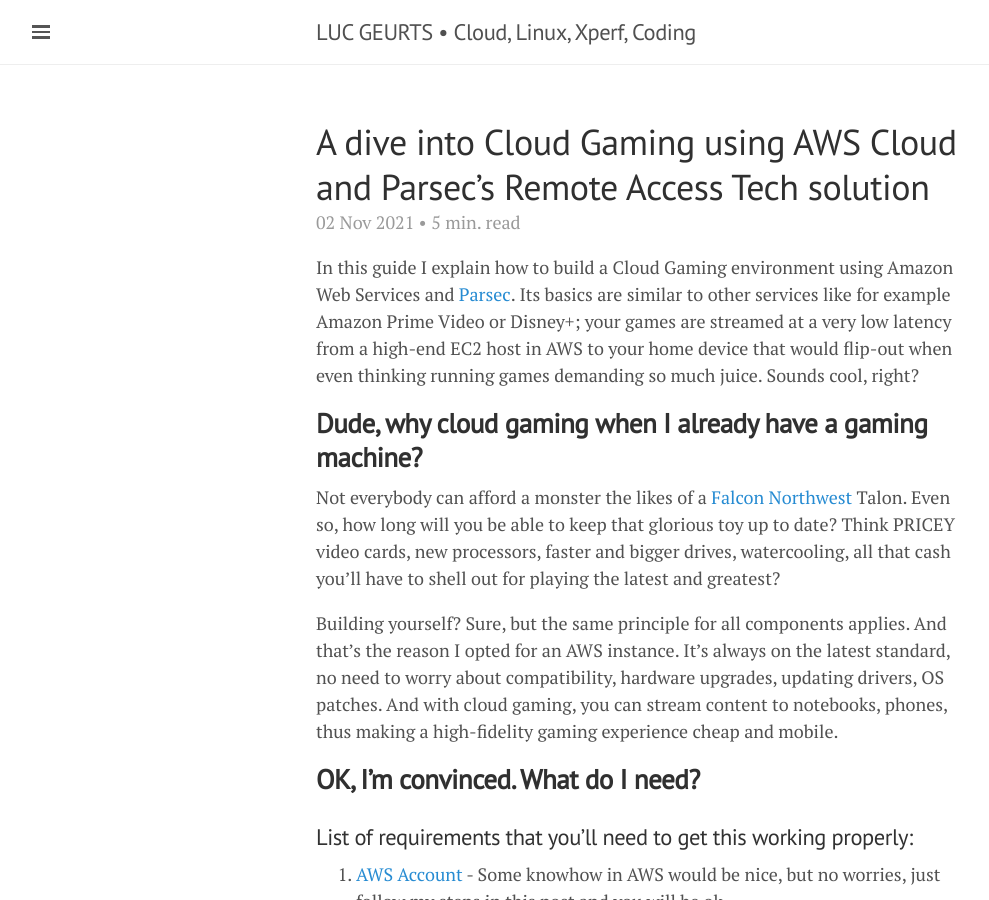
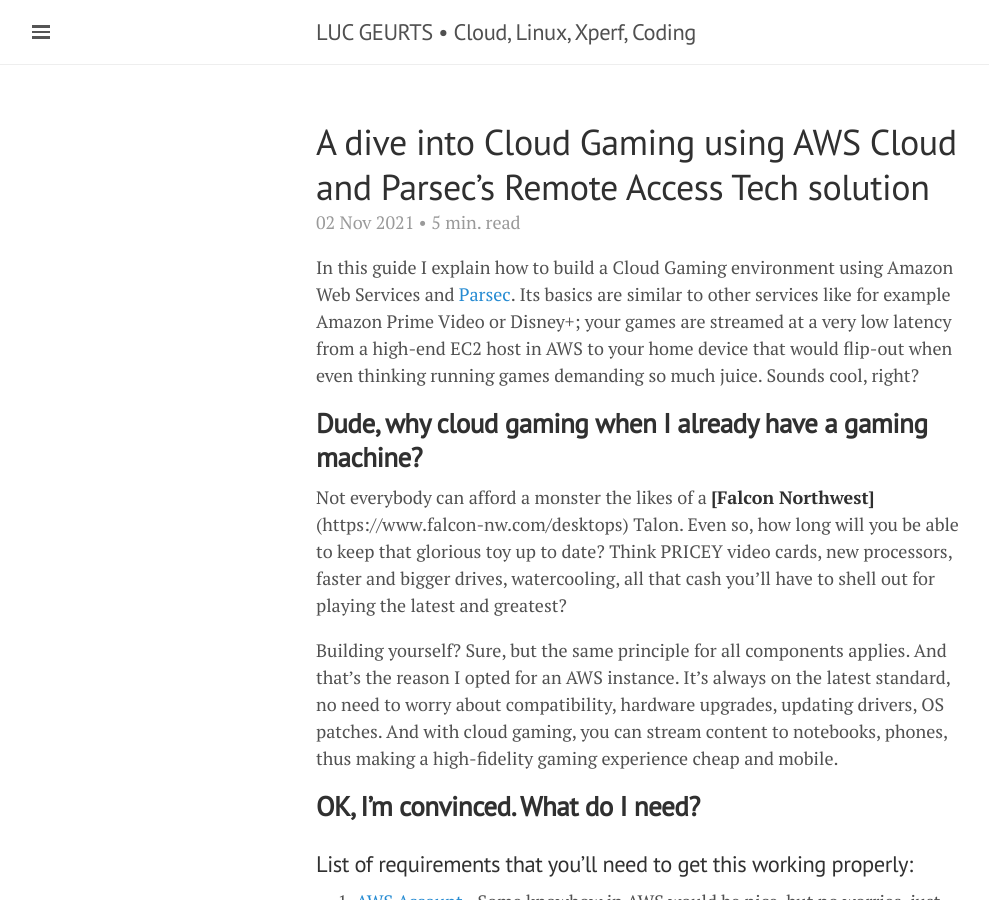
Before and after one commit to lgeurts/lgeurts.github.io, a Jekyll site: the page built from _posts/2021-11-02-aws-high-performance-cloud-gaming.md, in a window 1280 px wide and 900 px high. Shown: the whole window, without its empty margins (0-989 px from the left). Built offline with Jekyll 4.4.1, drawn with Linux system fonts in a browser that asks for light colours; nearby versions of some CDN libraries; comment, search, counter and statistics services are not loaded.

Commit message:
Update 2021-11-02-aws-high-performance-cloud-gaming.md

```diff
--- a/_posts/2021-11-02-aws-high-performance-cloud-gaming.md
+++ b/_posts/2021-11-02-aws-high-performance-cloud-gaming.md
@@ -13,7 +13,7 @@
 
 ## **Dude, why cloud gaming when I already have a gaming machine?**
 
-Not everybody can afford a monster the likes of a [Falcon Northwest](https://www.falcon-nw.com/desktops) Talon. Even so, how long will you be able to keep that glorious toy up to date? Think PRICEY video cards, new processors, faster and bigger drives, watercooling, all that cash you'll have to shell out for playing the latest and greatest?
+Not everybody can afford a monster the likes of a **[Falcon Northwest]**(https://www.falcon-nw.com/desktops) Talon. Even so, how long will you be able to keep that glorious toy up to date? Think PRICEY video cards, new processors, faster and bigger drives, watercooling, all that cash you'll have to shell out for playing the latest and greatest?
 
 Building yourself? Sure, but the same principle for all components applies. And that's the reason I opted for an AWS instance. It's always on the latest standard, no need to worry about compatibility, hardware upgrades, updating drivers, OS patches. And with cloud gaming, you can stream content to notebooks, phones, thus making a high-fidelity gaming experience cheap and mobile.
 
```
